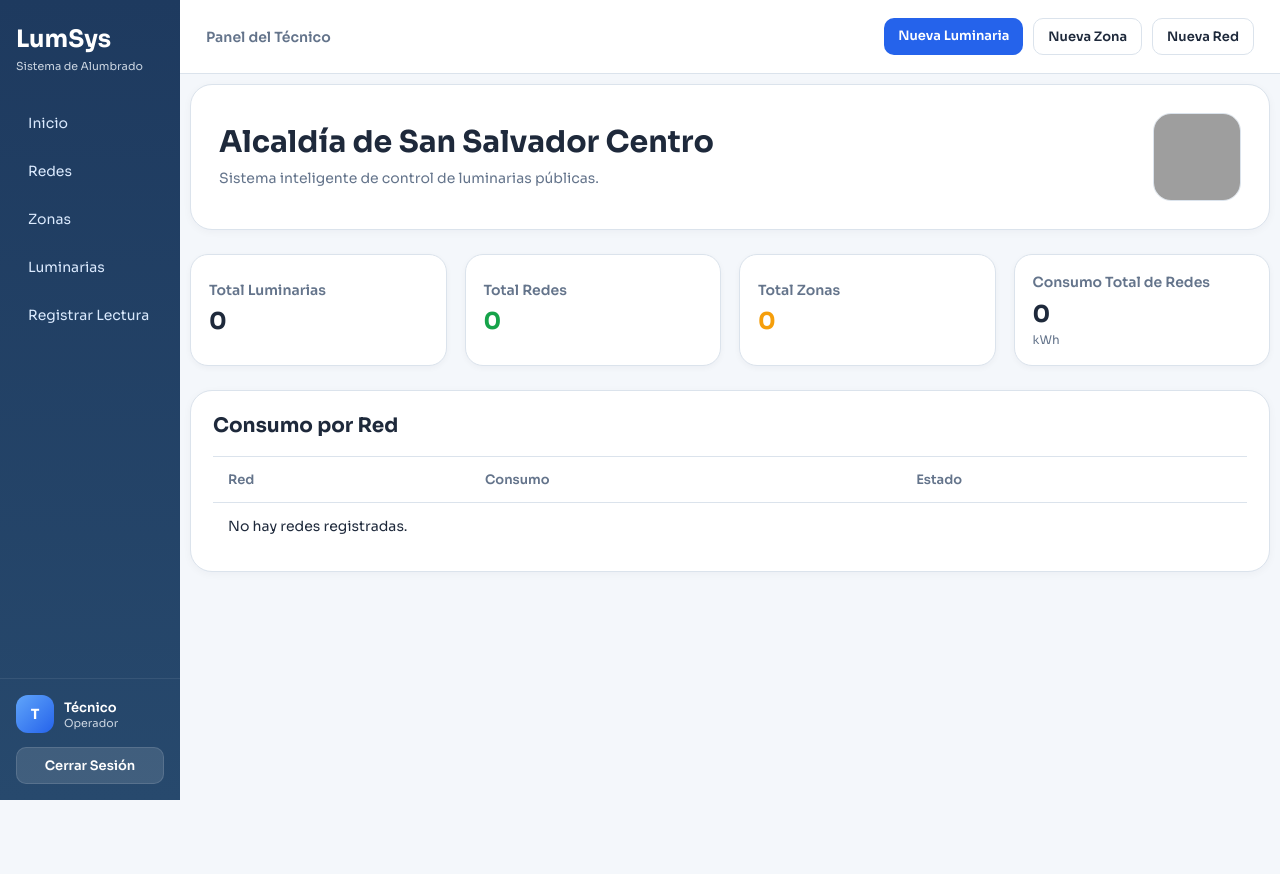
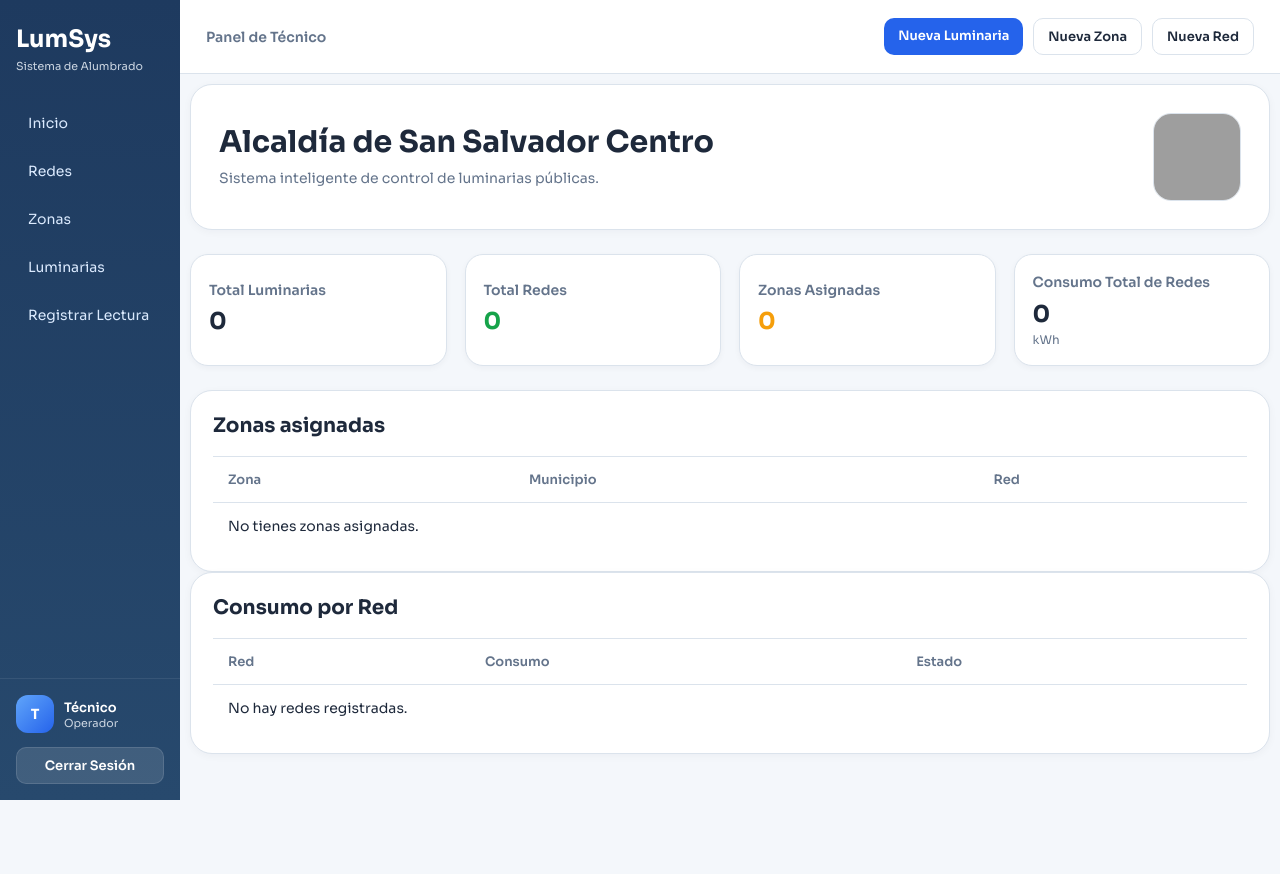
Before and after one commit to Aaron-2516/GestionLuminarias-Web, a Django app: page /dashboard_tecnico/ in a window 1280 px wide. Run offline with Django 5.2, Linux system fonts and the light colour scheme; data that the repository does not hold is empty; parts of the project's set-up code (start-up, migrations or seed data) failed here and were passed over; grey boxes are pictures that could not be loaded.

Commit message:
Dashboard tecnico terminada

```diff
--- a/Luminarias/templates/luminarias/base_supervisor.html
+++ b/Luminarias/templates/luminarias/base_supervisor.html
@@ -13,5 +13,5 @@
 {% endblock %}
 
 {% block user_initial %}S{% endblock %}
-{% block user_name %}Supervisor{% endblock %}
+{% block user_name %}{{ request.session.usuario_nombre|default:"Supervisor" }}{% endblock %}
 {% block user_role %}Administrador{% endblock %}
--- a/Luminarias/templates/luminarias/base_tecnicos.html
+++ b/Luminarias/templates/luminarias/base_tecnicos.html
@@ -19,5 +19,5 @@
 {% endblock %}
 
 {% block user_initial %}T{% endblock %}
-{% block user_name %}Técnico{% endblock %}
+{% block user_name %}{{ request.session.usuario_nombre|default:"Técnico" }}{% endblock %}
 {% block user_role %}Operador{% endblock %}
--- a/Luminarias/templates/luminarias/dashboard_supervisor.html
+++ b/Luminarias/templates/luminarias/dashboard_supervisor.html
@@ -7,7 +7,7 @@
 <link rel="stylesheet" href="{% static 'app/css/dashboard.css' %}">
 {% endblock %}
 
-{% block topbar_title %}Panel del Supervisor{% endblock %}
+{% block topbar_title %}Panel de {{ request.session.usuario_nombre|default:"Supervisor" }}{% endblock %}
 
 {% block topbar_actions %}
     <a href="{% url 'agregar_tecnicos' %}" class="action-btn primary">Nueva Tecnico</a>
--- a/Luminarias/templates/luminarias/dashboard_tecnico.html
+++ b/Luminarias/templates/luminarias/dashboard_tecnico.html
@@ -7,7 +7,7 @@
 <link rel="stylesheet" href="{% static 'app/css/dashboard.css' %}">
 {% endblock %}
 
-{% block topbar_title %}Panel del Técnico{% endblock %}
+{% block topbar_title %}Panel de {{ request.session.usuario_nombre|default:"Técnico" }}{% endblock %}
 
 {% block topbar_actions %}
     <a href="{% url 'agregar_luminarias' %}" class="action-btn primary">Nueva Luminaria</a>
@@ -41,6 +41,33 @@
     </div>
 
     <div class="table-box">
+        <div class="table-title">Zonas asignadas</div>
+
+        <table>
+            <thead>
+                <tr>
+                    <th>Zona</th>
+                    <th>Municipio</th>
+                    <th>Red</th>
+                </tr>
+            </thead>
+            <tbody>
+                {% for zona in zonas_asignadas %}
+                    <tr>
+                        <td>{{ zona.nombre_zona }}</td>
+                        <td>{{ zona.municipio.nombre_municipio }}</td>
+                        <td>{{ zona.red.nombre_red }}</td>
+                    </tr>
+                {% empty %}
+                    <tr>
+                        <td colspan="3">No tienes zonas asignadas.</td>
+                    </tr>
+                {% endfor %}
+            </tbody>
+        </table>
+    </div>
+
+    <div class="table-box">
         <div class="table-title">Consumo por Red</div>
 
         <table>
--- a/Luminarias/views.py
+++ b/Luminarias/views.py
@@ -37,7 +37,7 @@ def login_view(request):
             )
 
         request.session["usuario_id"] = usuario.id_usuario
-        request.session["usuario_nombre"] = usuario.nombre_usuario
+        request.session["usuario_nombre"] = f"{usuario.nombre_usuario} {usuario.apellido_usuario}"
         request.session["rol_id"] = usuario.rol_id
 
         if usuario.rol_id == 1:
@@ -473,8 +473,15 @@ def dashboard_supervisor(request):
 def dashboard_tecnico(request):
     redes_consumo = []
     consumo_total_redes = 0
+    usuario_id = request.session.get("usuario_id")
+    redes_asignadas = Red.objects.none()
 
-    for red in Red.objects.prefetch_related("luminarias", "lecturas").order_by("nombre_red"):
+    if usuario_id:
+        redes_asignadas = Red.objects.prefetch_related("luminarias", "lecturas").filter(
+            zonas__tecnicos_asignados__usuario_id=usuario_id
+        ).distinct().order_by("nombre_red")
+
+    for red in redes_asignadas:
         ultima_lectura = red.lecturas.order_by("-fecha_lectura").first()
         total_red_luminarias = red.luminarias.count()
         fallas_red = red.luminarias.filter(estado=False).count()
@@ -498,6 +505,11 @@ def dashboard_tecnico(request):
             "estado_clase": estado_clase,
         })
 
+    zonas_asignadas = Zona.objects.filter(
+        tecnicos_asignados__usuario_id=usuario_id
+    ).order_by("nombre_zona").distinct() if usuario_id else Zona.objects.none()
+    zonas_asignadas_count = zonas_asignadas.count()
+
     context = {
         "metricas_dashboard": [
             {
@@ -513,8 +525,8 @@ def dashboard_tecnico(request):
                 "unidad": "",
             },
             {
-                "titulo": "Total Zonas",
-                "valor": Zona.objects.count(),
+                "titulo": "Zonas Asignadas",
+                "valor": zonas_asignadas_count,
                 "clase": "warning",
                 "unidad": "",
             },
@@ -526,6 +538,7 @@ def dashboard_tecnico(request):
             },
         ],
         "redes_consumo": redes_consumo,
+        "zonas_asignadas": zonas_asignadas,
     }
 
     return render(
```
